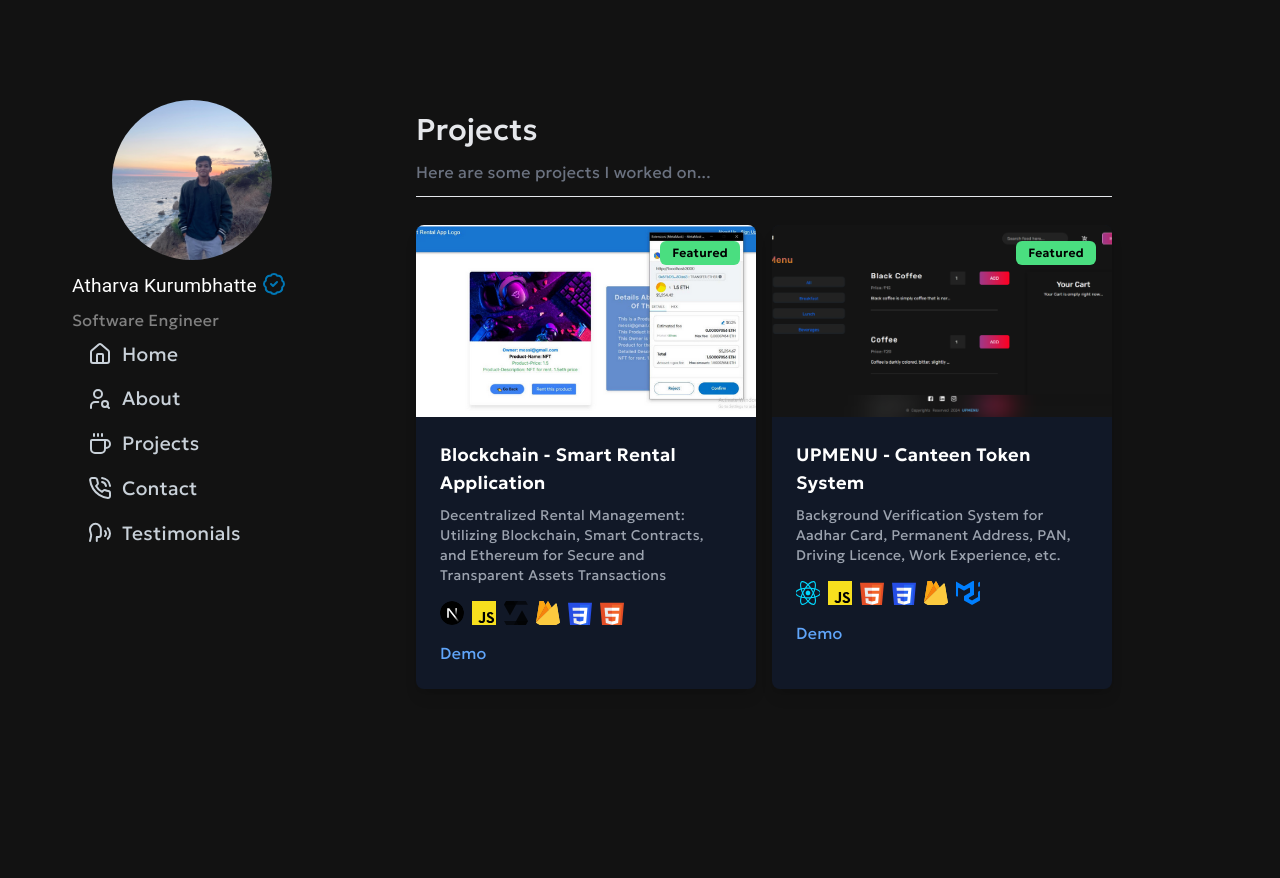
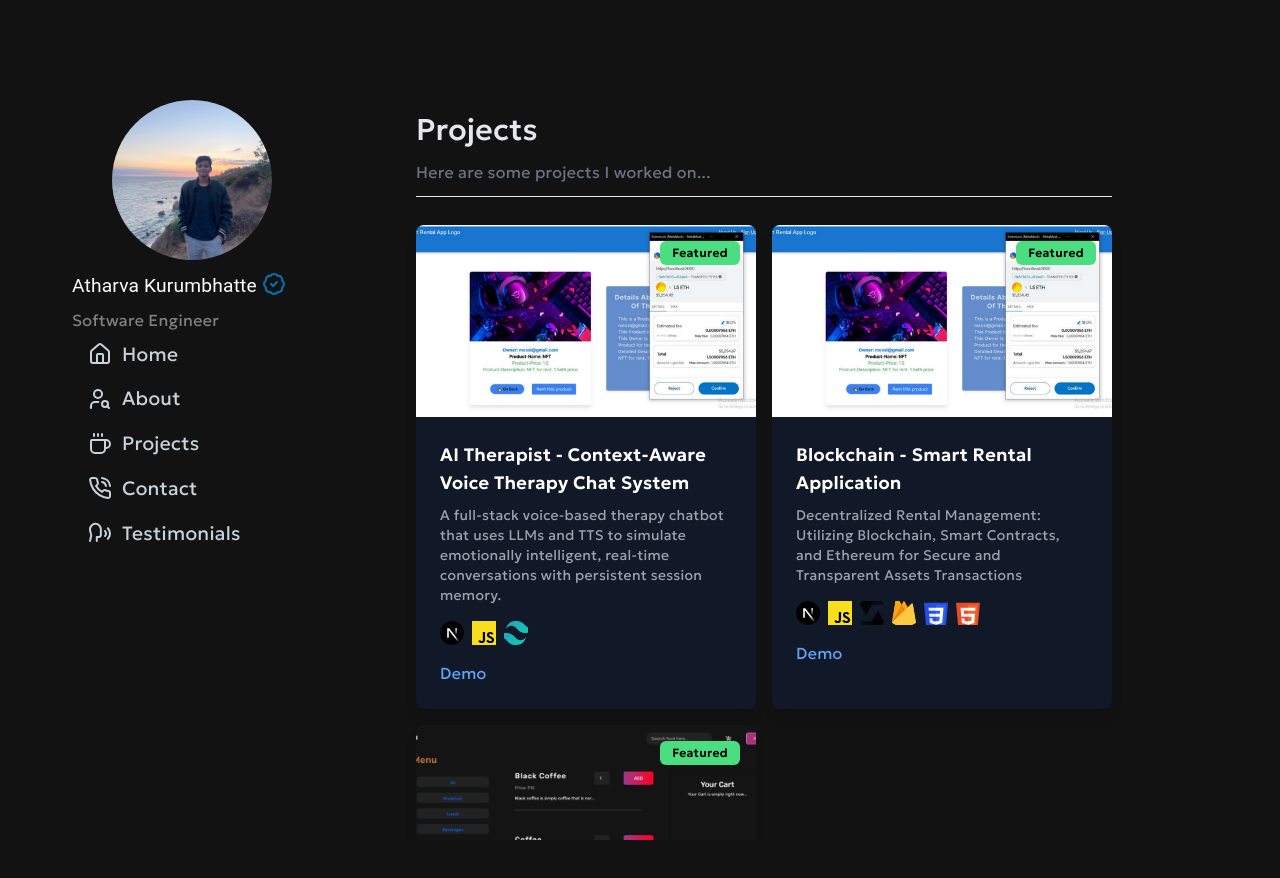
Before and after one commit to Heisenberg1607/Portfolio-Website, a Next.js app: page /projects in a window 1280 px wide. Built offline with nearby package versions, Linux system fonts and the light colour scheme.

Commit message:
AI therapist project added

```diff
--- a/src/UI/constant/projects_data.js
+++ b/src/UI/constant/projects_data.js
@@ -1,5 +1,27 @@
 export const PROJECTSLIST = {
-    projects: [
+  projects: [
+    {
+        title: 'AI Therapist - Context-Aware Voice Therapy Chat System',
+        slug: '',
+        description:
+          'A full-stack voice-based therapy chatbot that uses LLMs and TTS to simulate emotionally intelligent, real-time conversations with persistent session memory.',
+        image: '/Photos/blockchain project pic.png',
+        link_demo: 'https://github.com/Heisenberg1607/AI-Therapist',
+        link_github: '#',
+        stacks: [
+          'NextJS',
+          'JavaScript',
+          'ExpressJS',
+          'PostgreSQL',
+          'Tailwind',
+          'DeepSeek',
+          'ElevanLabs'
+        ],
+        content: '',
+        is_show: true,
+        is_featured: true,
+        updated_at: new Date(),
+      },
       {
         title: 'Blockchain - Smart Rental Application',
         slug: '',
```
